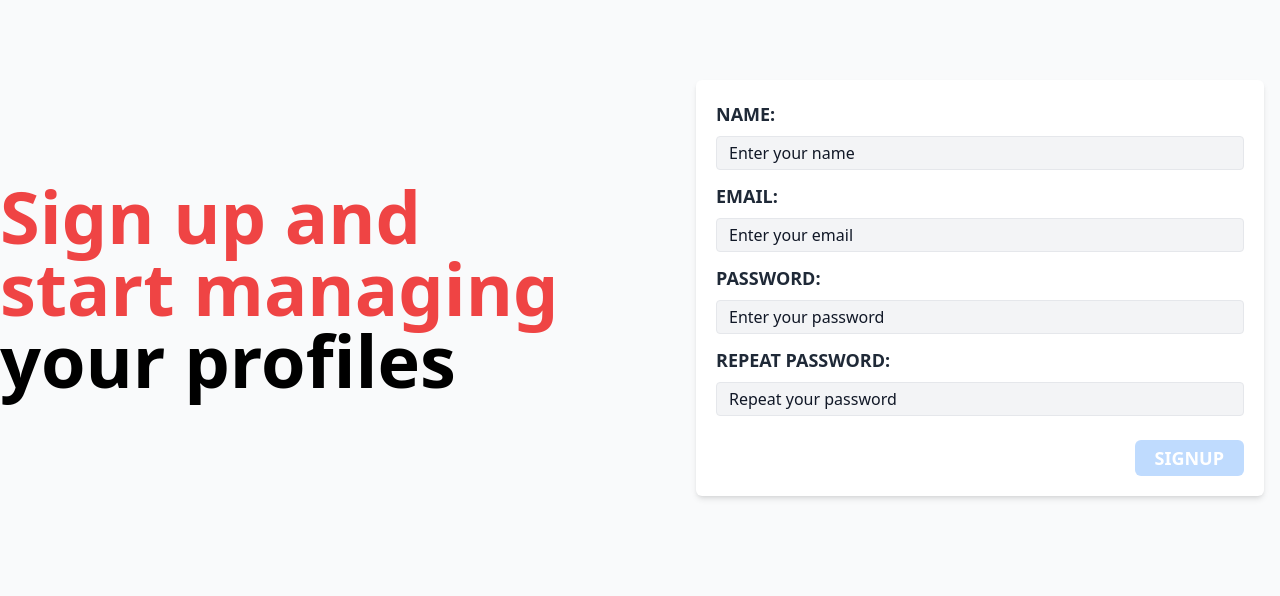
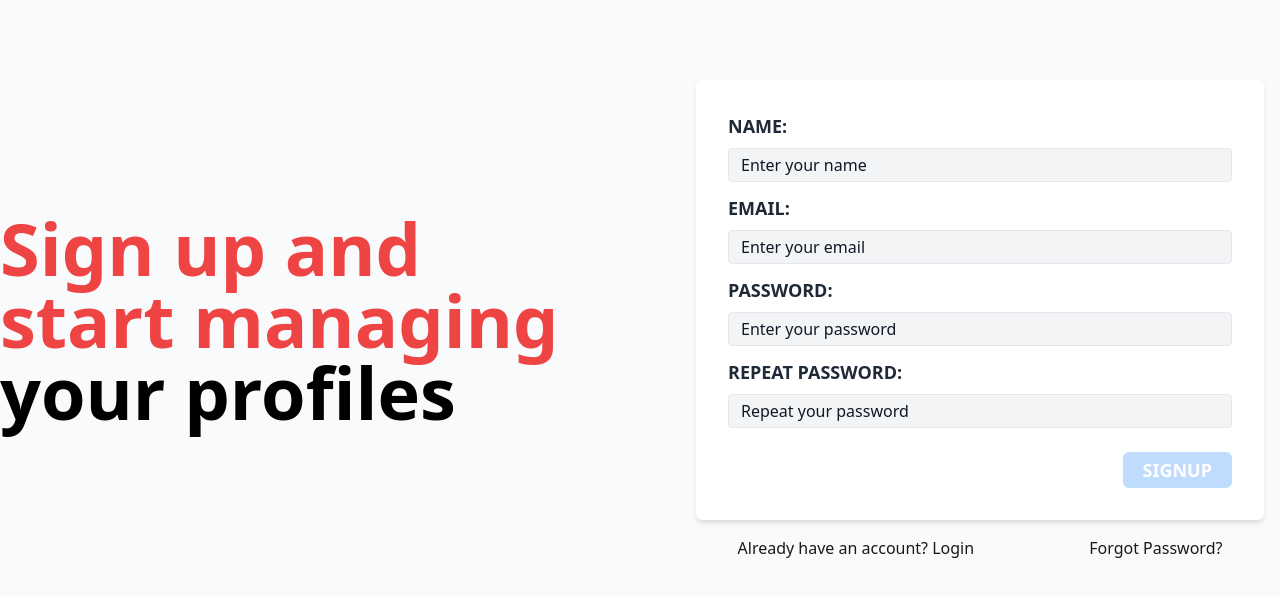
Before and after one commit to vspeed21/ASA-Typescript, a React (Vite) app: page /auth/signup in a window 1280 px wide. Shown: the top 596 px of the page. Built offline with nearby package versions, Linux system fonts and the light colour scheme.

Commit message:
adding Navlinks on Signup page

```diff
--- a/src/pages/auth/SignUp.tsx
+++ b/src/pages/auth/SignUp.tsx
@@ -1,5 +1,6 @@
 import { ChangeEvent, FormEvent, useState } from "react";
 import Alert from "../../components/Alert";
+import NavLInks from "../../components/NavLInks";
 import validateEmail from "../../helpers/validateEmail";
 
 function SignUp() {
@@ -13,7 +14,7 @@ function SignUp() {
   const [validEmail, setValidEmail] = useState<boolean>(false);
   const [validPassword, setValidPassword] = useState<boolean>(false);
   const [validRepeatPassword, setValidRepeatPassword] = useState<boolean>(false);
-  const [valid, setValid] = useState<boolean>(false)
+  const [valid, setValid] = useState<boolean>(false);
 
   const handleInput = (e: ChangeEvent<HTMLInputElement>):void => {
     if(e.target.id === 'name' && e.target.value.length < 3) {
@@ -69,7 +70,7 @@ function SignUp() {
 
       <div className="mt-8 md:mt-0">
         <form
-          className="bg-white shadow-md p-5 rounded-md mx-4"
+          className="bg-white shadow-md p-8 rounded-md mx-4"
           noValidate
         >
           <div className="flex flex-col gap-2 mb-3">
@@ -165,6 +166,13 @@ function SignUp() {
             />
           </div>
         </form>
+
+        <NavLInks
+          url1="login"
+          text1="Already have an account? Login"
+          url2="forgot-password"
+          text2="Forgot Password?"
+        />
       </div>
     </>
   )
```
